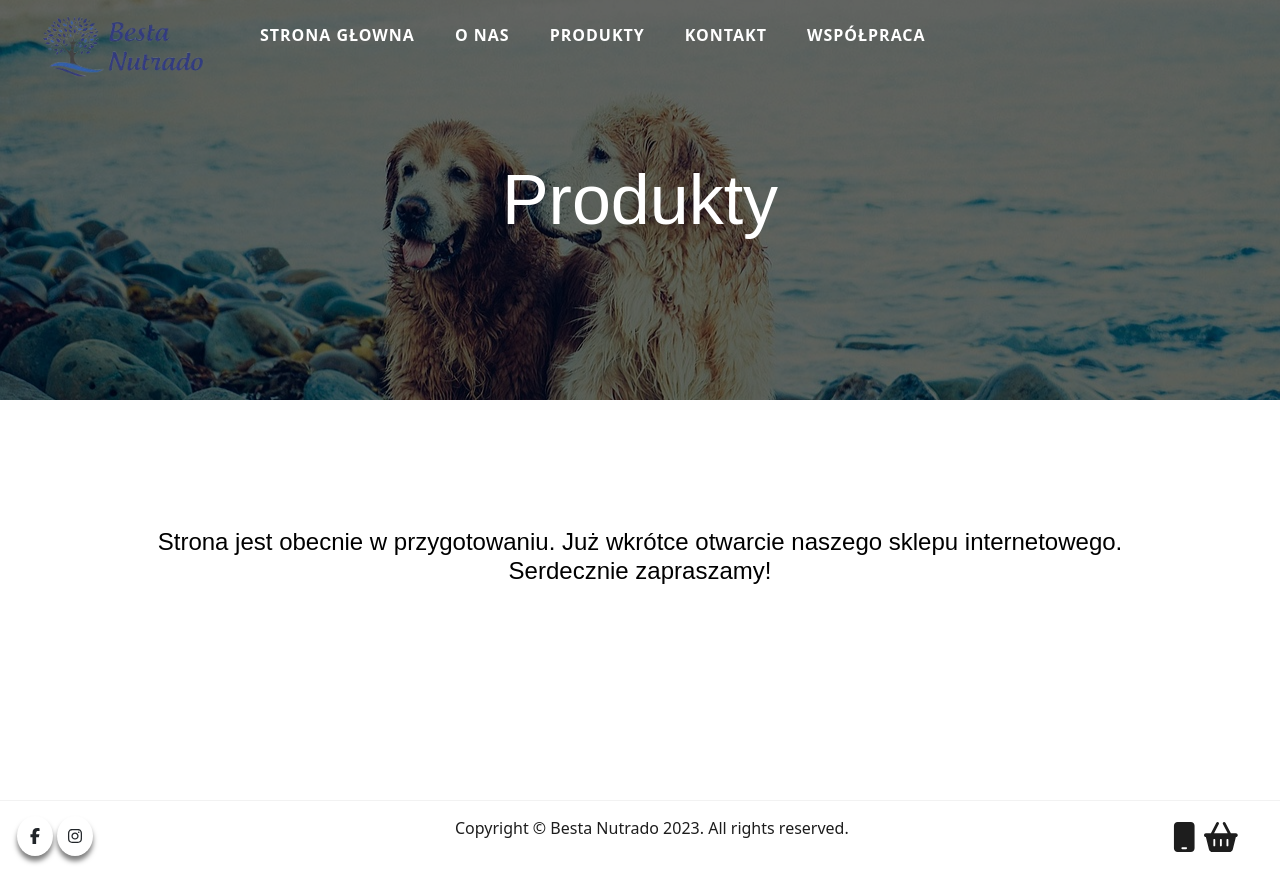
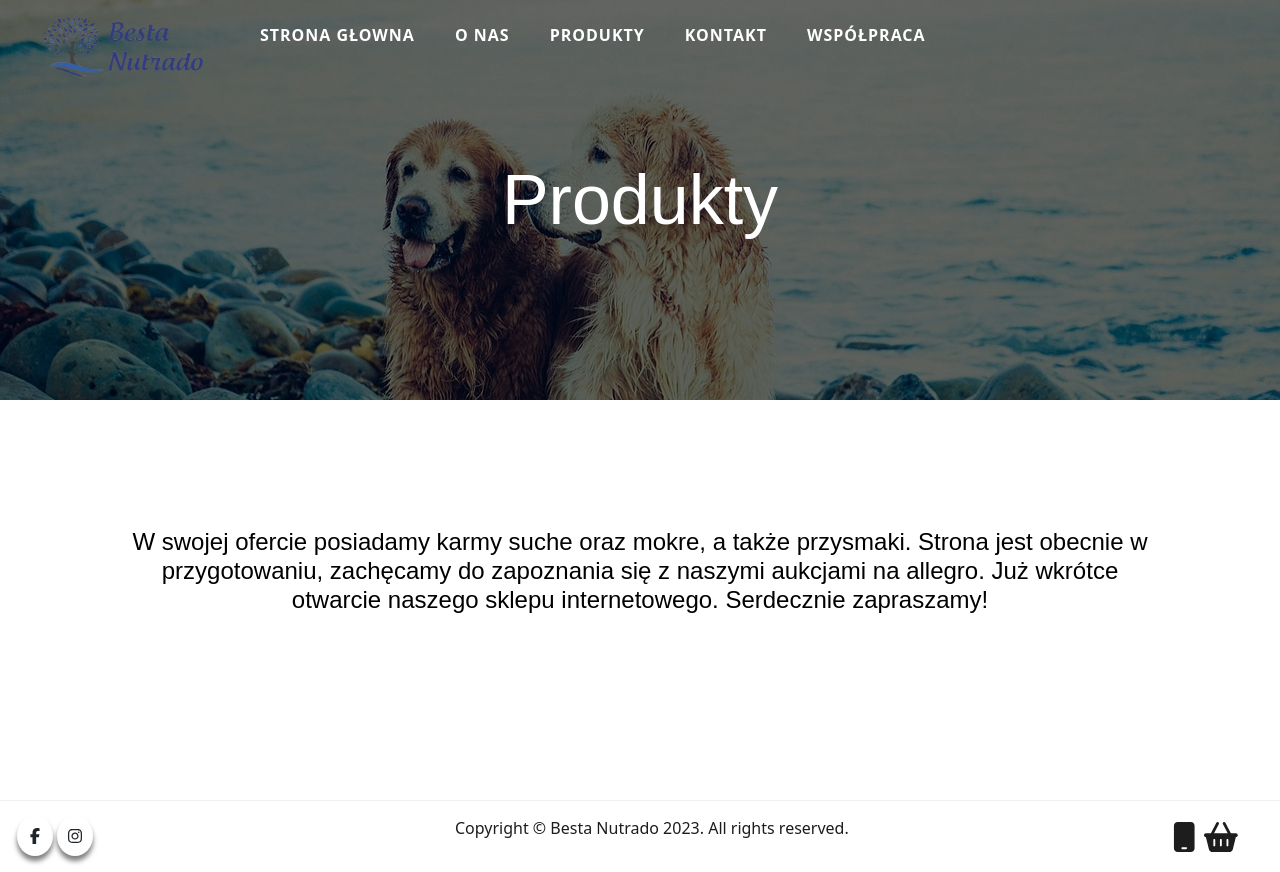
Before and after one commit to magdalena3546/BestaNutrado, a React (Create React App) app: page /products in a window 1280 px wide. Built offline with nearby package versions, Linux system fonts and the light colour scheme; a web font is replaced by a local one.

Commit message:
change text in ProductsPage and Partnership

```diff
--- a/src/pages/Partnership/Partnership.js
+++ b/src/pages/Partnership/Partnership.js
@@ -11,7 +11,8 @@ const Partnership = ({ setColor }) => {
         <div className={styles.photoDog}></div>
         <div className={styles.text}>
           <h4>
-            Jesteśmy otwarci na współpracę. Serdecznie zapraszamy do kontaktu!
+            Jesteśmy otwarci na współpracę. Serdecznie zapraszamy do kontaktu
+            pod numerem 6083082988.
           </h4>
         </div>
       </div>
--- a/src/pages/ProductsPage/ProductsPage.js
+++ b/src/pages/ProductsPage/ProductsPage.js
@@ -9,8 +9,10 @@ const ProductsPage = ({ setColor }) => {
       </div>
       <div className={styles.content}>
         <h4>
-          Strona jest obecnie w przygotowaniu. Już wkrótce otwarcie naszego
-          sklepu internetowego. Serdecznie zapraszamy!
+          W swojej ofercie posiadamy karmy suche oraz mokre, a także przysmaki.
+          Strona jest obecnie w przygotowaniu, zachęcamy do zapoznania się z
+          naszymi aukcjami na allegro. Już wkrótce otwarcie naszego sklepu
+          internetowego. Serdecznie zapraszamy!
         </h4>
       </div>
     </>
```
